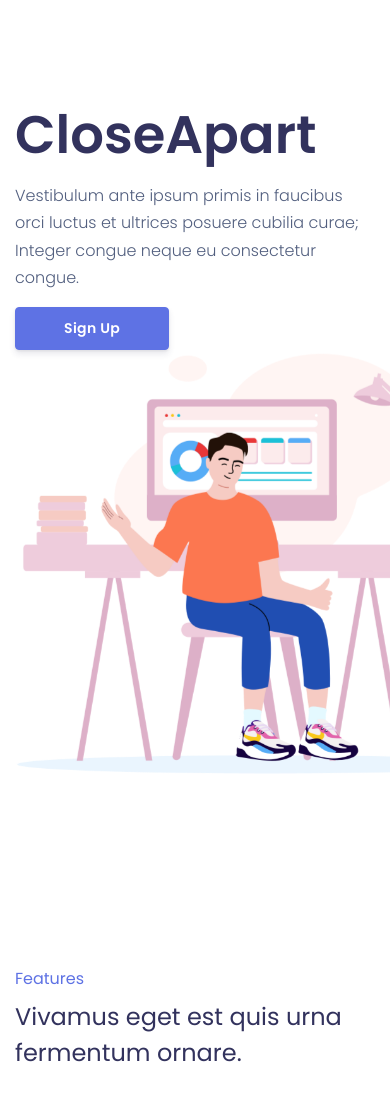
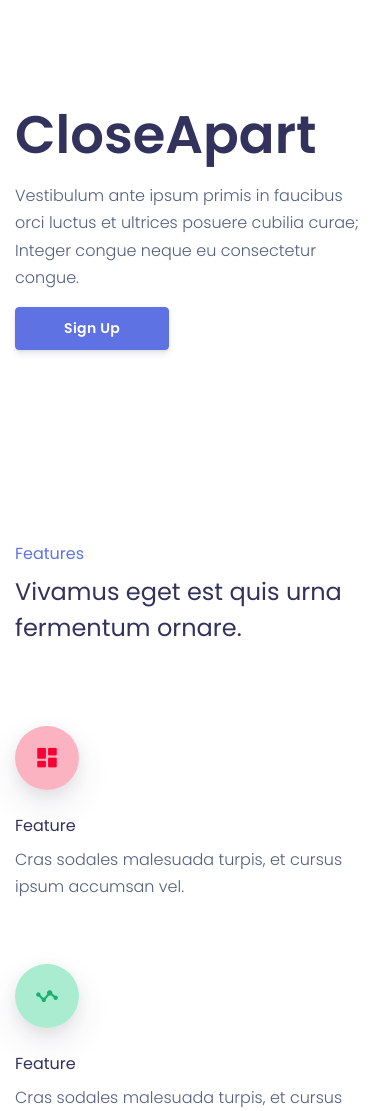
Before and after one commit to sleithdylan/Y4-IT-Final-Project, a PHP site: page / in a window 390 px wide; the page is wider, and only the part inside the window is pictured. Shown: the part 73-1184 px from the top of that part. Run offline with PHP 8.4, Linux system fonts and the light colour scheme; some libraries are stand-ins or nearby versions.

Commit message:
Fix layout for mobile

```diff
--- a/index.php
+++ b/index.php
@@ -79,9 +79,8 @@
 		</div>
 	</nav>
 	<!-- Hero -->
-	<div id="home" class="d-flex flex-column justify-content-around align-items-center py-5">
+	<div id="home" class="py-5">
 		<div class="container">
-			<div class="col-md-1"></div>
 			<div class="row d-flex justify-content-center align-items-center py-5">
 				<div class="col-md-5">
 					<h1 class="display-1 text-left">CloseApart</h1>
@@ -89,10 +88,9 @@
 					<button type="button" class="btn btn-primary text-capitalize px-5">Sign Up</button>
 				</div>
 				<div class="col-md-5">
-					<img style="height: 425px" src="./assets/images/boy-on-computer.png" alt="boy on computer">
+					<img class="d-none d-sm-none d-md-block" style="height: 425px" src="./assets/images/boy-on-computer.png" alt="boy on computer">
 				</div>
 			</div>
-			<div class="col-md-1"></div>
 		</div>
 	</div>
 	<!-- Features -->
@@ -148,7 +146,7 @@
 	</div>
 	<!-- Testimonials -->
 	<div id="testimonials" class="py-5">
-		<div class="container d-flex flex-column justify-content-around align-items-center">
+		<div class="container">
 			<div class="row">
 				<h6 class="col-md text-center text-primary mt-5">Testimonials</h6>
 			</div>
@@ -158,7 +156,7 @@
 		</div>
 		<div class="container-fluid">
 			<div class="row py-5">
-				<div class="col-lg-3 col-md-4 col-sm-6 my-4 d-flex flex-column">
+				<div class="col-lg-3 col-md-4 col-sm-6 my-4">
 					<div class="card">
 						<div class="card-body shadow py-5">
 							<div class="icon icon-lg text-primary">
@@ -175,7 +173,7 @@
 						</div>
 					</div>
 				</div>
-				<div class="col-lg-3 col-md-4 col-sm-6 my-4 d-flex flex-column">
+				<div class="col-lg-3 col-md-4 col-sm-6 my-4">
 					<div class="card">
 						<div class="card-body shadow py-5">
 							<div class="icon icon-lg text-primary">
@@ -192,7 +190,7 @@
 						</div>
 					</div>
 				</div>
-				<div class="col-lg-3 col-md-4 col-sm-6 my-4 d-flex flex-column">
+				<div class="col-lg-3 col-md-4 col-sm-6 my-4">
 					<div class="card">
 						<div class="card-body shadow py-5">
 							<div class="icon icon-lg text-primary">
@@ -209,7 +207,7 @@
 						</div>
 					</div>
 				</div>
-				<div class="col-lg-3 col-md-4 col-sm-6 my-4 d-flex flex-column">
+				<div class="col-lg-3 col-md-4 col-sm-6 my-4">
 					<div class="card">
 						<div class="card-body shadow py-5">
 							<div class="icon icon-lg text-primary">
@@ -238,7 +236,7 @@
 			<div class="row">
 				<h4 class="col-md text-left">Get in touch or create an account.</h4>
 				<div class="col-md-7 d-flex justify-content-sm-start justify-content-md-end align-items-center">
-					<button type="button" class="btn btn-primary text-capitalize px-5">Sign Up</button>
+					<button type="button" class="btn btn-primary text-capitalize px-5 mr-3">Sign Up</button>
 					<button type="button" class="btn btn-secondary text-capitalize px-5">Contact Us</button>
 				</div>
 			</div>
```
